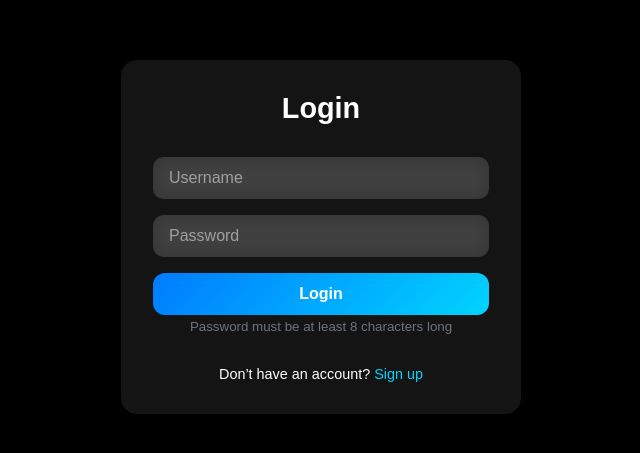
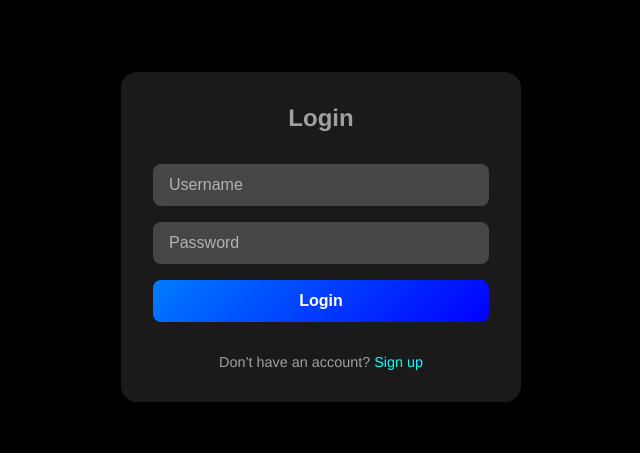
Before and after one commit to jurgengjoncari/mini-message-board, an Angular app: page /login in a window 1280 px wide. Shown: the part 163-616 px from the top of the page, without its empty margins (319-959 px from the left). Built offline with nearby package versions, Linux system fonts and the light colour scheme.

Commit message:
replace values with variables

```diff
--- a/src/app/auth/auth.html
+++ b/src/app/auth/auth.html
@@ -8,6 +8,8 @@
            placeholder="Username"
            required
     />
+
+    <div style="display: flex; flex-direction: column;">
       <input class="auth-input"
              formControlName="password"
              type="password"
@@ -15,13 +17,14 @@
              minlength="8"
              required
       />
-
-    <div style="display: flex; flex-direction: column;">
-      <button class="auth-button" type="submit">{{mode === 'login' ? 'Login' : 'Sign up'}}</button>
+      @if (mode === 'signup') {
         <small [class]="errorMessage ? 'error' : 'hint'">
           {{errorMessage || 'Password must be at least 8 characters long'}}
         </small>
+      }
     </div>
+
+    <button class="auth-button" type="submit">{{mode === 'login' ? 'Login' : 'Sign up'}}</button>
 
     <div class="auth-footer">
       @if (mode === 'login') {
--- a/src/app/auth/auth.scss
+++ b/src/app/auth/auth.scss
@@ -1,62 +1,64 @@
+@use "../../variables" as *;
+
 .auth-container {
   display: flex;
   justify-content: center;
   align-items: center;
   height: 100vh;
   background: black;
-  font-family: sans-serif;
+  font-family: $font-family-base;
 }
 
 .auth-card {
-  background: rgba(255, 255, 255, 0.08); // frosted glass
-  backdrop-filter: blur(12px);
-  border-radius: 16px;
-  padding: 2rem;
+  background: $color-surface;
+  backdrop-filter: $frosty-glass;
+  border-radius: $radius-lg;
+  padding: $space-xl;
   width: 100%;
   max-width: 400px;
-  box-shadow: 0 8px 32px rgba(0, 0, 0, 0.6);
-  color: #fff;
+  box-shadow: $shadow-lg;
+  color: $color-on-surface;
   display: flex;
   flex-direction: column;
-  gap: 1rem;
+  gap: $space-md;
 }
 
 .auth-title {
   text-align: center;
-  font-size: 1.8rem;
+  font-size: $font-size-xl;
   font-weight: bold;
-  margin-bottom: 1rem;
+  margin-bottom: $space-md;
 }
 
 .auth-input {
   width: 100%;
-  padding: 0.75rem 1rem;
+  padding: $space-sm $space-md;
   border: none;
-  border-radius: 10px;
-  font-size: 1rem;
-  background: rgba(255, 255, 255, 0.12);
-  color: #fff;
+  border-radius: $radius-md;
+  font-size: $font-size-md;
+  background: $color-surface;
+  color: $color-on-surface;
   outline: none;
-  backdrop-filter: blur(8px);
+  backdrop-filter: $frosty-glass;
 
   &::placeholder {
-    color: rgba(255, 255, 255, 0.5);
+    color: $color-on-surface;
   }
 }
 
 .auth-button {
-  background: linear-gradient(135deg, #007bff, #00d4ff);
+  background: linear-gradient(135deg, #007bff, $color-primary);
   border: none;
-  border-radius: 12px;
-  padding: 0.75rem;
-  font-size: 1rem;
+  border-radius: $radius-md;
+  padding: $space-sm;
+  font-size: $font-size-md;
   font-weight: bold;
   cursor: pointer;
   transition: background 0.3s ease, transform 0.1s ease;
-  color: #fff;
+  color: $color-on-primary;
 
   &:hover {
-    background: linear-gradient(135deg, #0056b3, #00aaff);
+    background: linear-gradient(135deg, $color-primary, #00aaff);
     transform: scale(1.02);
   }
 }
@@ -67,7 +69,7 @@
   font-size: 0.9rem;
 
   a {
-    color: #00d4ff;
+    color: $color-information;
     text-decoration: none;
 
     &:hover {
--- a/src/app/chat/chat.html
+++ b/src/app/chat/chat.html
@@ -4,8 +4,8 @@
     <div class="auth-actions">
       @if (!isLoggedIn) {
         <button routerLink="/login">Login</button>
-        <span>|</span>
-        <button routerLink="/signup">Sign Up</button>
+<!--        <span>|</span>-->
+        <button routerLink="/signup" class="signup">Sign Up</button>
       } @else {
         <button (click)="logout()">Logout</button>
       }
@@ -19,7 +19,7 @@
     } @else {
       @for (msg of messages; track msg._id) {
         <div [class]="'chat-message' + (msg.senderId?._id === currentUserId ? ' sent' : ' received')">
-          <div class="chat-author">{{ msg.senderId?.username || 'Unknown' }}</div>
+          <div class="chat-author">{{ msg.senderId?.username || '[deleted user]' }}</div>
           <div class="chat-content">{{ msg.content }}</div>
           <div class="chat-time">{{ msg.createdAt | date:'short' }}</div>
         </div>
--- a/src/styles.scss
+++ b/src/styles.scss
@@ -1,23 +1,43 @@
-html, body {
-  margin: 0;
-  padding: 0;
-  height: 100%;
-  background: black;
-}
+@use "variables" as *;
 
-* {
-  box-sizing: border-box;
+html {
+  height: 100vh;
+  background-color: $color-background;
+
+  body {
+    height: 100%;
+    margin: 0 auto;
+    box-sizing: border-box;
+    font-family:
+      $font-family-base,
+      system-ui,
+        /* macOS 10.11-10.12 */ -apple-system,
+        /* Windows 6+ */ "Segoe UI",
+        /* Android 4+ */ "Roboto",
+        /* Ubuntu 10.10+ */ "Ubuntu",
+        /* Gnome 3+ */ "Cantarell",
+        /* KDE Plasma 5+ */ "Noto Sans",
+        /* fallback */ sans-serif,
+        /* macOS emoji */ "Apple Color Emoji",
+        /* Windows emoji */ "Segoe UI Emoji",
+        /* Windows emoji */ "Segoe UI Symbol",
+        /* Linux emoji */ "Noto Color Emoji";
+  }
+
+  * {
+    box-sizing: border-box;
+  }
 }
 
 small {
-  margin-top: 0.25rem;
+  margin-top: $space-xxs;
   text-align: center;
 
   &.error {
-    color: #ff6b6b;
+    color: $color-danger;
   }
 
   &.hint {
-    color: #6c757d;
+    color: $color-on-surface;
   }
 }
--- /dev/null
+++ b/src/variables.scss
@@ -0,0 +1,72 @@
+// 🎨 Colors
+$color-background: #000000;
+$color-surface: rgba(255, 255, 255, 0.1);
+$color-on-surface: #FFFFFF96;
+$color-on-primary: #FFFFFF;
+$frosty-glass: blur(0px); // it's not working in safari
+$color-primary: #0000ff;
+$color-information: #00ffff;
+$color-success: #01e600;
+$color-warning: #d0cc00;
+$color-danger: #ff0000;
+$color-code: #ff00ff;
+
+// 📏 Spacing
+$space-none: 0;
+$space-xxs: 0.25rem; // 4px
+$space-xs: 0.5rem;   // 8px
+$space-sm: 0.75rem;  // 12px
+$space-md: 1rem;     // 16px
+$space-lg: 1.5rem;   // 24px
+$space-xl: 2rem;     // 32px
+$space-xxl: 3rem;    // 48px
+
+// ✍️ Typography
+$font-family-base: "Helvetica Neue", Arial, sans-serif;
+
+$font-size-xs: 0.75rem;  // 12px
+$font-size-sm: 0.875rem; // 14px
+$font-size-md: 1rem;     // 16px
+$font-size-lg: 1.125rem; // 18px
+$font-size-xl: 1.5rem;   // 24px
+$font-size-xxl: 2rem;    // 32px
+$font-size-display: 3rem; // 48px
+
+$font-weight-light: 300;
+$font-weight-normal: 400;
+$font-weight-medium: 500;
+$font-weight-bold: 700;
+
+$line-height-tight: 1.25;
+$line-height-medium: 1.5;
+$line-height-loose: 1.75;
+
+// ⬜ Borders
+$radius-none: 0;
+$radius-xs: 0.125rem;   // 2px
+$radius-s: 0.25rem;     // 4px
+$radius-md: 0.5rem;     // 8px
+$radius-lg: 1rem;       // 16px
+$radius-xl: 2rem;       // 32px
+$radius-round: 50%;
+
+$border-width-none: 0;
+$border-width-thin: 0.0625rem;   // 1px
+$border-width-thick: 0.125rem;   // 2px
+$border-width-thicker: 0.25rem;  // 4px
+
+$border-style-solid: solid;
+$border-style-dotted: dotted;
+$border-style-dashed: dashed;
+
+// 🌑 Shadows
+$shadow-sm: 0 0.0625rem 0.125rem 0 rgba(0, 0, 0, 0.05);
+// (0 1px 2px 0)
+
+$shadow-md: 0 0.25rem 0.375rem -0.0625rem rgba(0, 0, 0, 0.1),
+0 0.125rem 0.25rem -0.0625rem rgba(0, 0, 0, 0.06);
+// (0 4px 6px -1px, 0 2px 4px -1px)
+
+$shadow-lg: 0 0.625rem 0.9375rem -0.1875rem rgba(0, 0, 0, 0.1),
+0 0.25rem 0.375rem -0.125rem rgba(0, 0, 0, 0.05);
+// (0 10px 15px -3px, 0 4px 6px -2px)
```
Also changed, not shown: src/app/chat/chat.scss (+68 -56 lines). Lines whose indentation alone changed are shown as unchanged.
